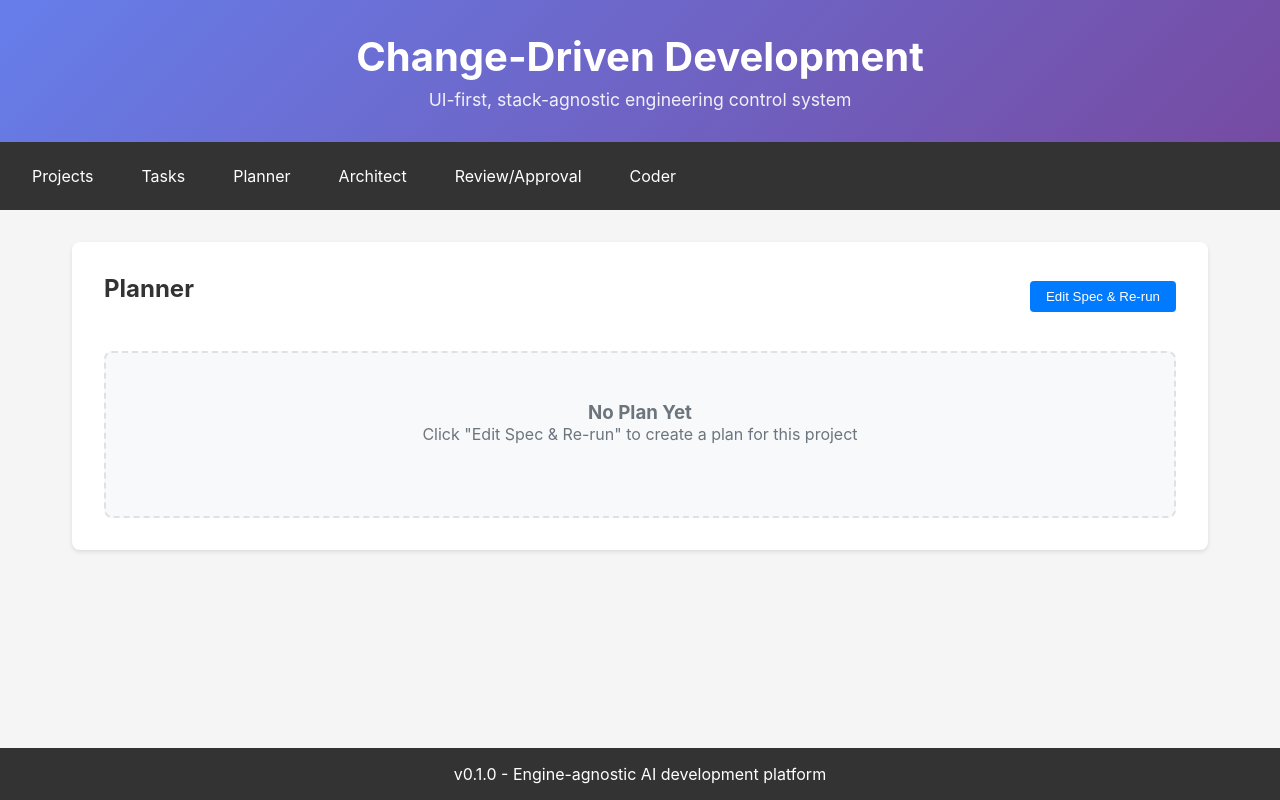
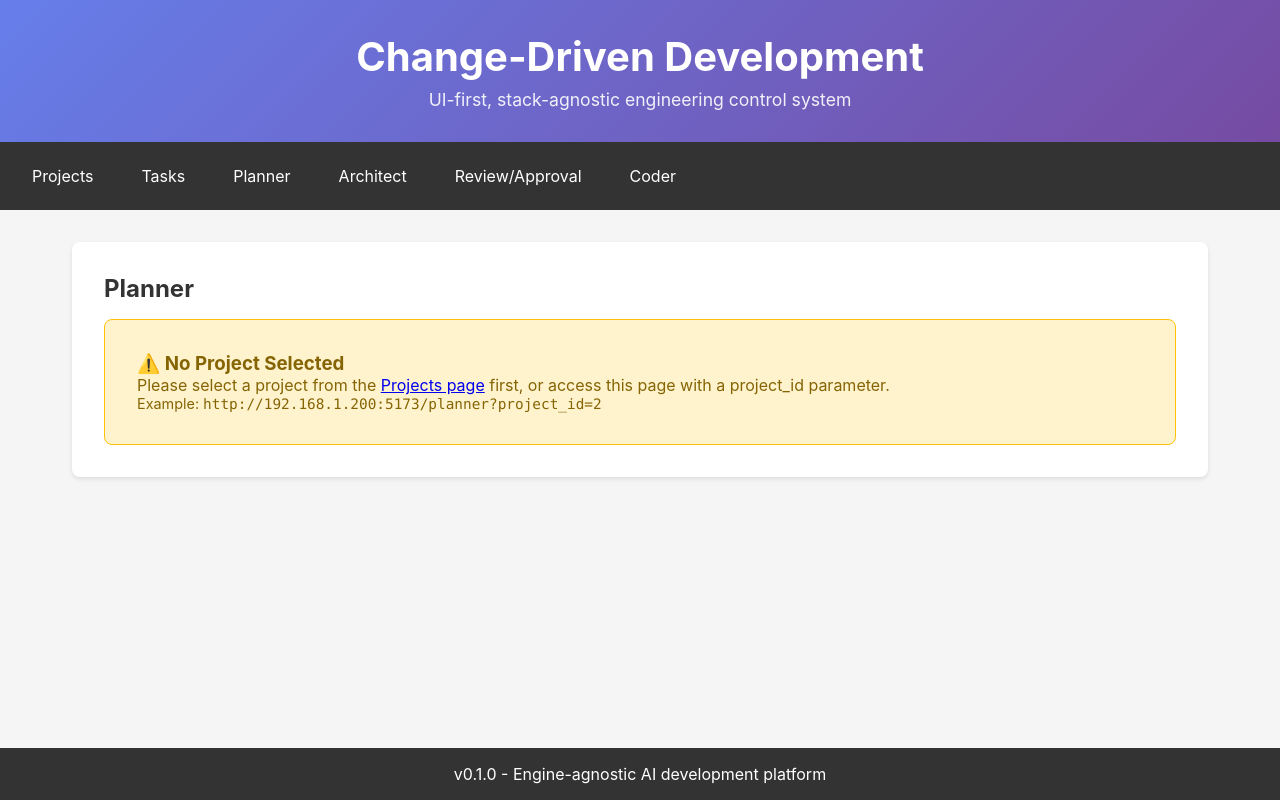
Before and after one commit to tiroq/change-driven-dev, a React (Vite) app in the folder frontend/: page /planner in a window 1280 px wide. Built offline with nearby package versions, Linux system fonts and the light colour scheme.

Commit message:
fix: Enhance error handling and user feedback in PlannerPage component

```diff
--- a/frontend/src/pages/PlannerPage.jsx
+++ b/frontend/src/pages/PlannerPage.jsx
@@ -38,7 +38,14 @@ function PlannerPage() {
   }
 
   const handleRunPlanner = async () => {
-    if (!projectId || !specContent.trim()) {
+    console.log('Run Planner clicked:', { projectId, specContent, specContentLength: specContent?.length })
+
+    if (!projectId) {
+      setError('No project selected')
+      return
+    }
+
+    if (!specContent || !specContent.trim()) {
       setError('Please enter project specification')
       return
     }
@@ -47,7 +54,9 @@ function PlannerPage() {
       setRunning(true)
       setError(null)
 
+      console.log('Calling runPlanner API...')
       const result = await api.runPlanner(projectId, specContent)
+      console.log('Planner result:', result)
       setRunResult(result)
 
       if (result.success) {
@@ -57,6 +66,7 @@ function PlannerPage() {
         setError(result.error || 'Planner failed')
       }
     } catch (err) {
+      console.error('Planner error:', err)
       setError('Failed to run planner: ' + err.message)
     } finally {
       setRunning(false)
@@ -71,7 +81,28 @@ function PlannerPage() {
       </div>
     )
   }
-
+  if (!projectId) {
+    return (
+      <div className="page">
+        <h2>Planner</h2>
+        <div style={{
+          padding: '2rem',
+          backgroundColor: '#fff3cd',
+          borderRadius: '8px',
+          border: '1px solid #ffc107',
+          marginTop: '1rem'
+        }}>
+          <h3 style={{ color: '#856404', marginTop: 0 }}>⚠️ No Project Selected</h3>
+          <p style={{ color: '#856404' }}>
+            Please select a project from the <a href="/">Projects page</a> first, or access this page with a project_id parameter.
+          </p>
+          <p style={{ color: '#856404', fontSize: '0.9rem', marginBottom: 0 }}>
+            Example: <code>http://192.168.1.200:5173/planner?project_id=2</code>
+          </p>
+        </div>
+      </div>
+    )
+  }
   return (
     <div className="page">
       <div style={{ display: 'flex', justifyContent: 'space-between', alignItems: 'center', marginBottom: '2rem' }}>
```
